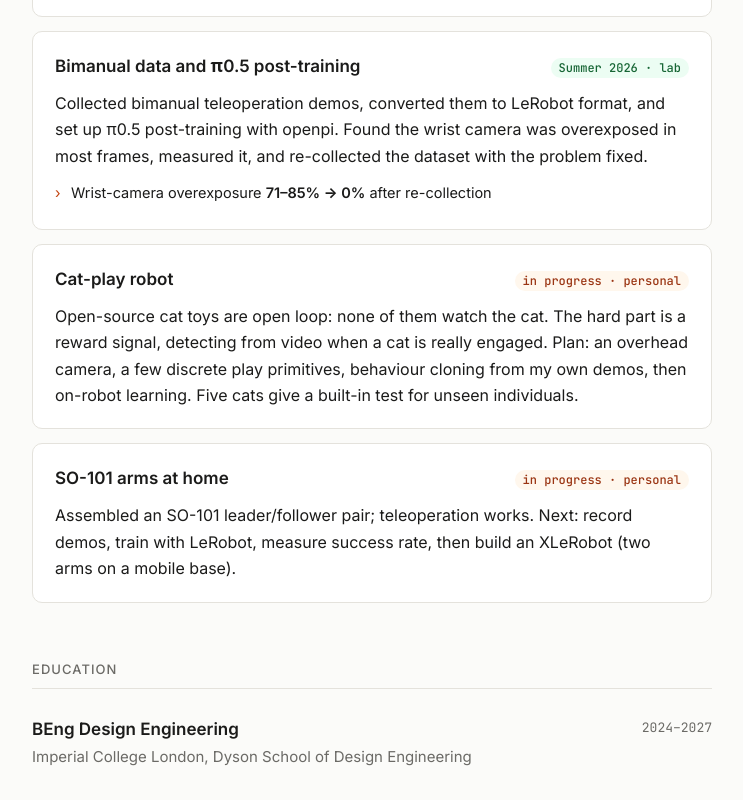
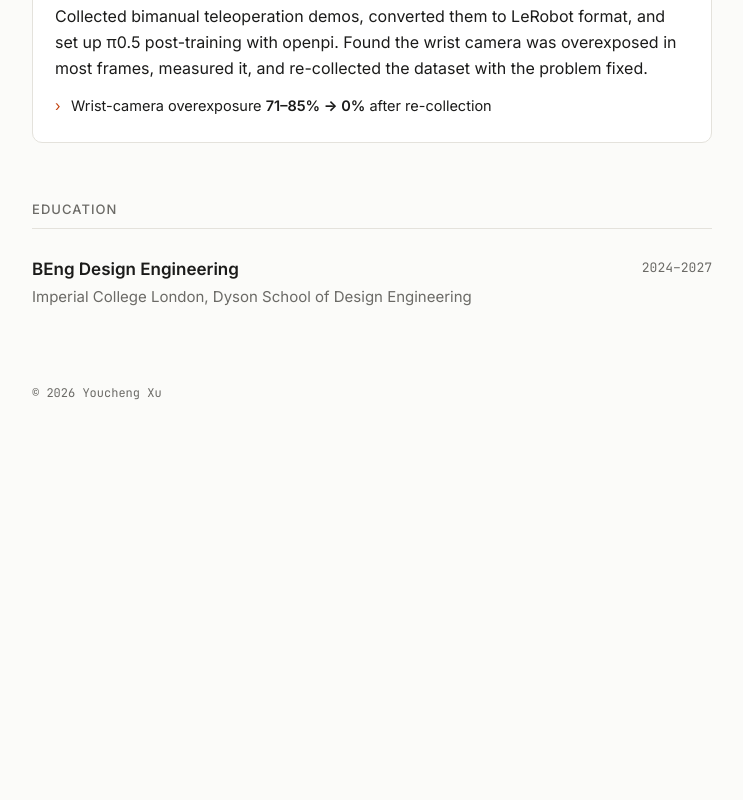
Before and after one commit to YouchengXu/YouchengXu.github.io, a plain HTML site: page index.html in a window 1280 px wide. Shown: the part 1403-2203 px from the top of the page, without its empty margins (268-1011 px from the left). After the commit the page ends 1855 px from the top, so only its background shows below. Drawn offline with Linux system fonts and the light colour scheme.

Commit message:
Remove personal projects (SO-101 at home, cat-play robot); keep lab work only
Co-Authored-By: Claude Opus 5.5 <noreply@anthropic.com>

```diff
--- a/index.html
+++ b/index.html
@@ -32,8 +32,6 @@
     <h2>Now</h2>
     <ul class="now">
       <li>Year 3, BEng Design Engineering, Imperial College London (Dyson School).</li>
-      <li>Building my own SO-101 arms at home, working towards an XLeRobot mobile manipulator.</li>
-      <li>Starting a cat-play robot: can a camera tell when a cat is actually engaged?</li>
     </ul>
   </section>
 
@@ -110,30 +108,6 @@
         <li>Wrist-camera overexposure <b>71–85% → 0%</b> after re-collection</li>
       </ul>
     </article>
-
-    <article class="card">
-      <div class="card-head">
-        <h3>Cat-play robot</h3>
-        <span class="tag wip">in progress · personal</span>
-      </div>
-      <p>
-        Open-source cat toys are open loop: none of them watch the cat. The hard part is a reward signal,
-        detecting from video when a cat is really engaged. Plan: an overhead camera, a few discrete
-        play primitives, behaviour cloning from my own demos, then on-robot learning. Five cats give
-        a built-in test for unseen individuals.
-      </p>
-    </article>
-
-    <article class="card">
-      <div class="card-head">
-        <h3>SO-101 arms at home</h3>
-        <span class="tag wip">in progress · personal</span>
-      </div>
-      <p>
-        Assembled an SO-101 leader/follower pair; teleoperation works. Next: record demos, train with
-        LeRobot, measure success rate, then build an XLeRobot (two arms on a mobile base).
-      </p>
-    </article>
   </section>
 
   <section>
```
